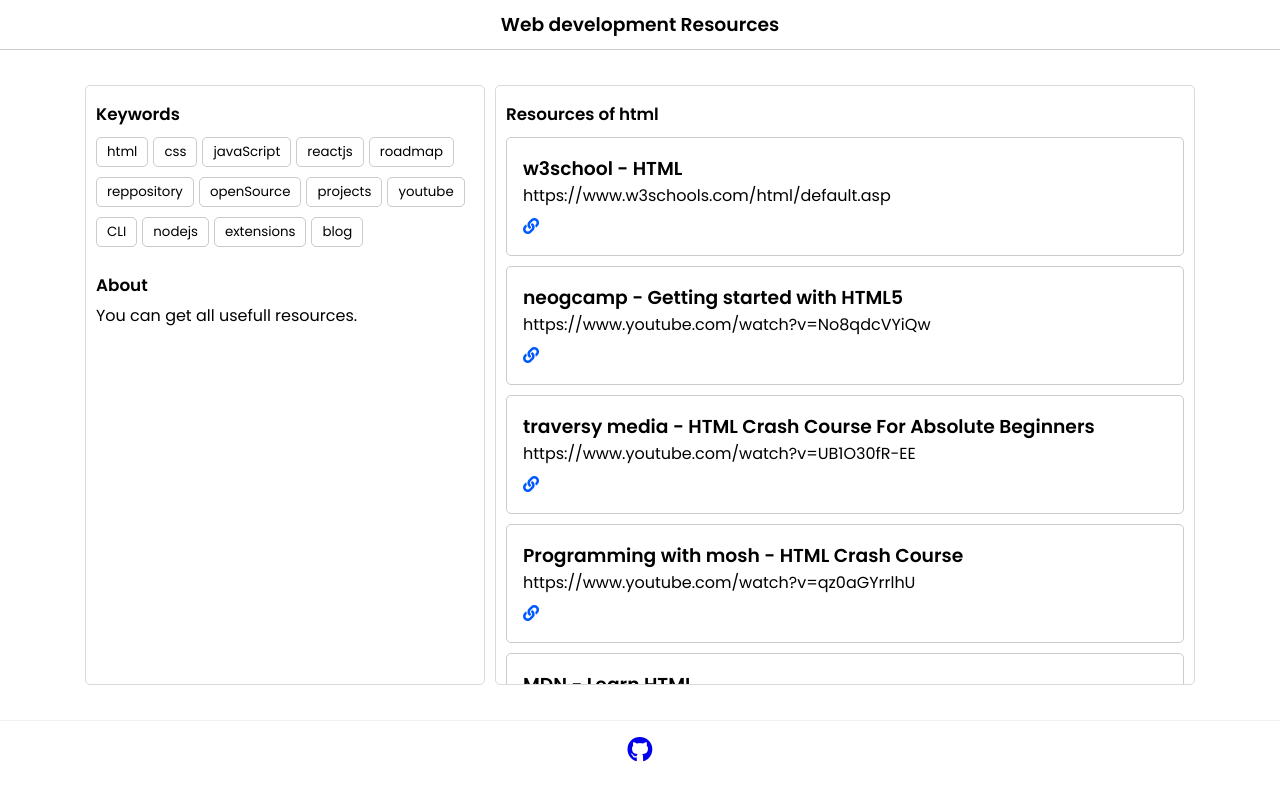
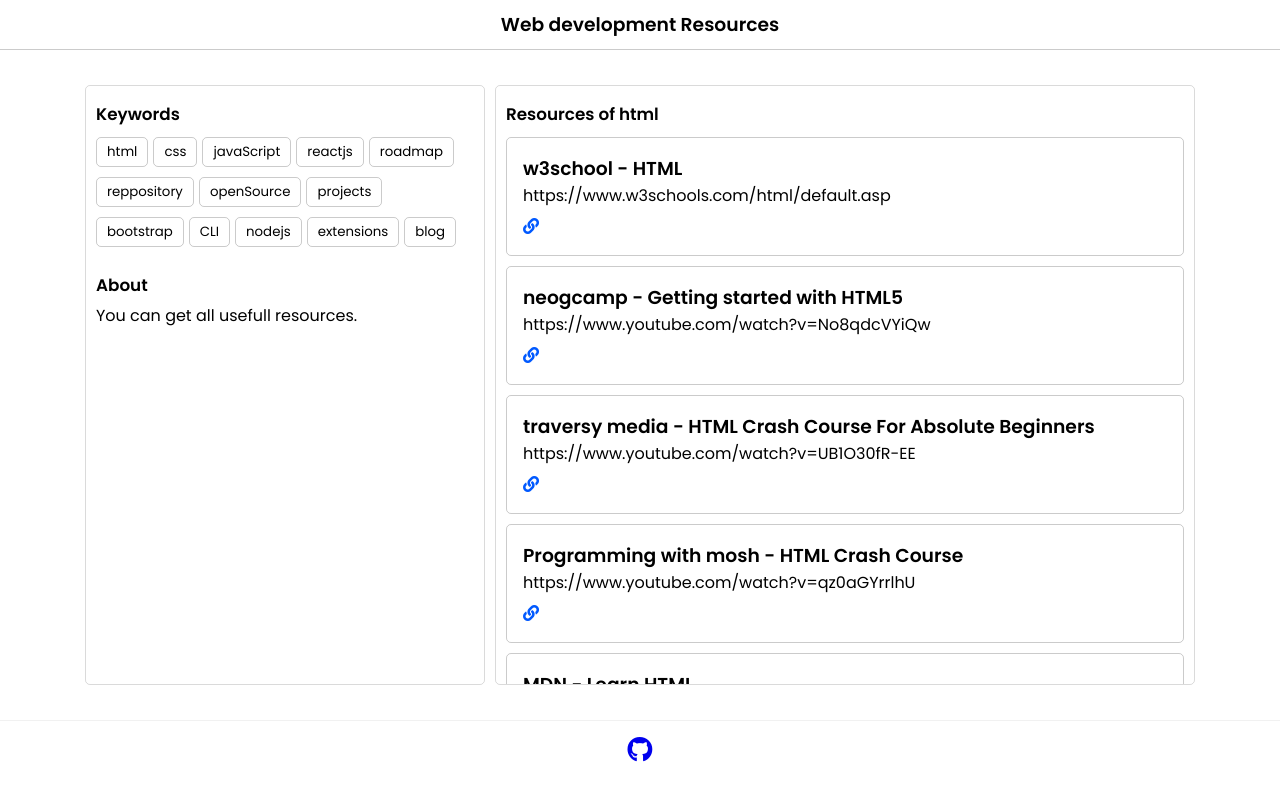
Before and after one commit to pritam-kr/resources, a React (Create React App) app: page / in a window 1280 px wide. Built offline with nearby package versions, Linux system fonts and the light colour scheme.

Commit message:
Update App.js

```diff
--- a/src/App.js
+++ b/src/App.js
@@ -117,7 +117,7 @@
       link: "https://www.youtube.com/watch?v=8GPPJpiLqHk",
     },
   ],
-  youtube: [{}],
+  bootstrap: [{}],
   CLI: [
     {
       title: "First CLI App: Intro to programming",
```
